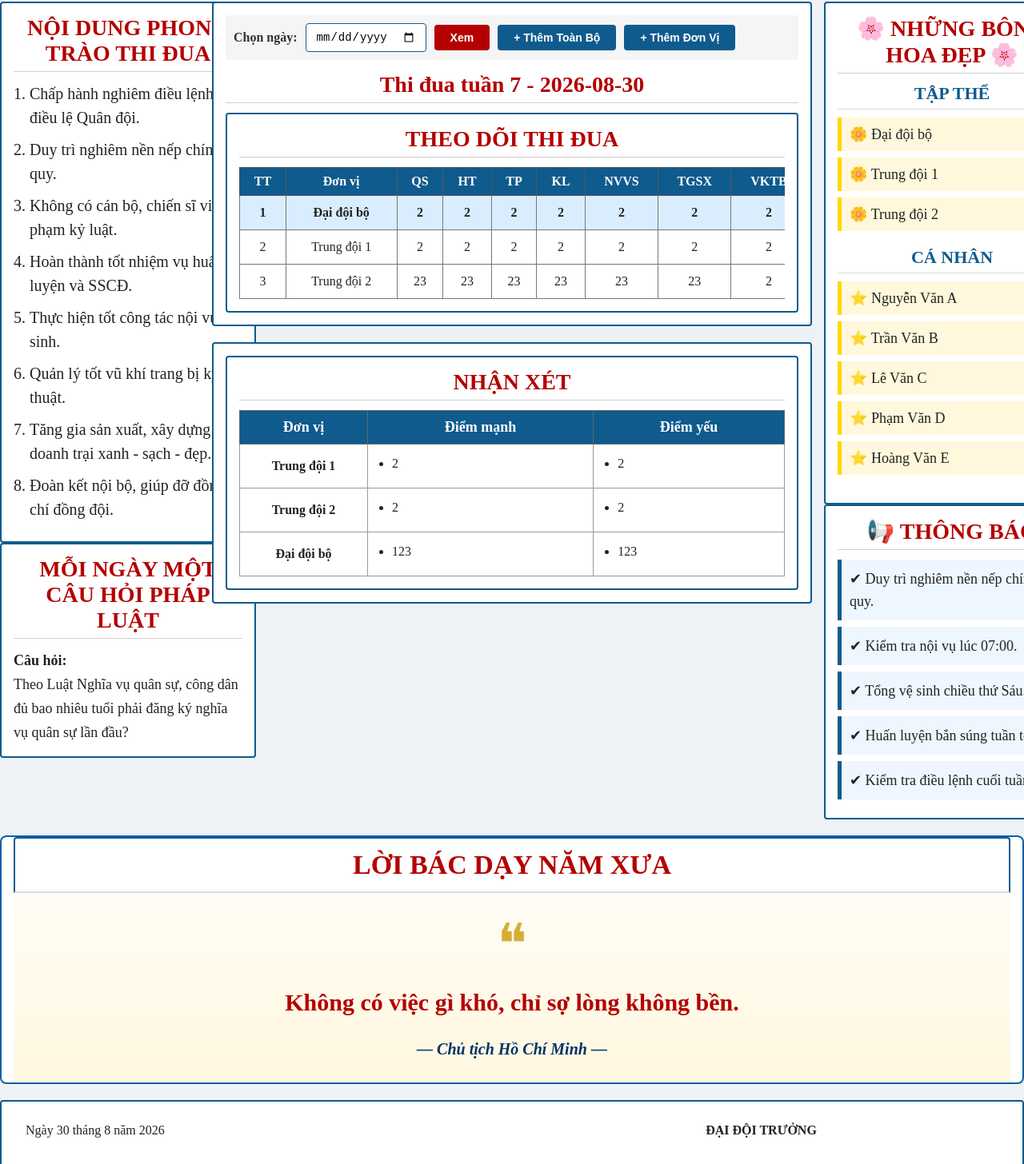
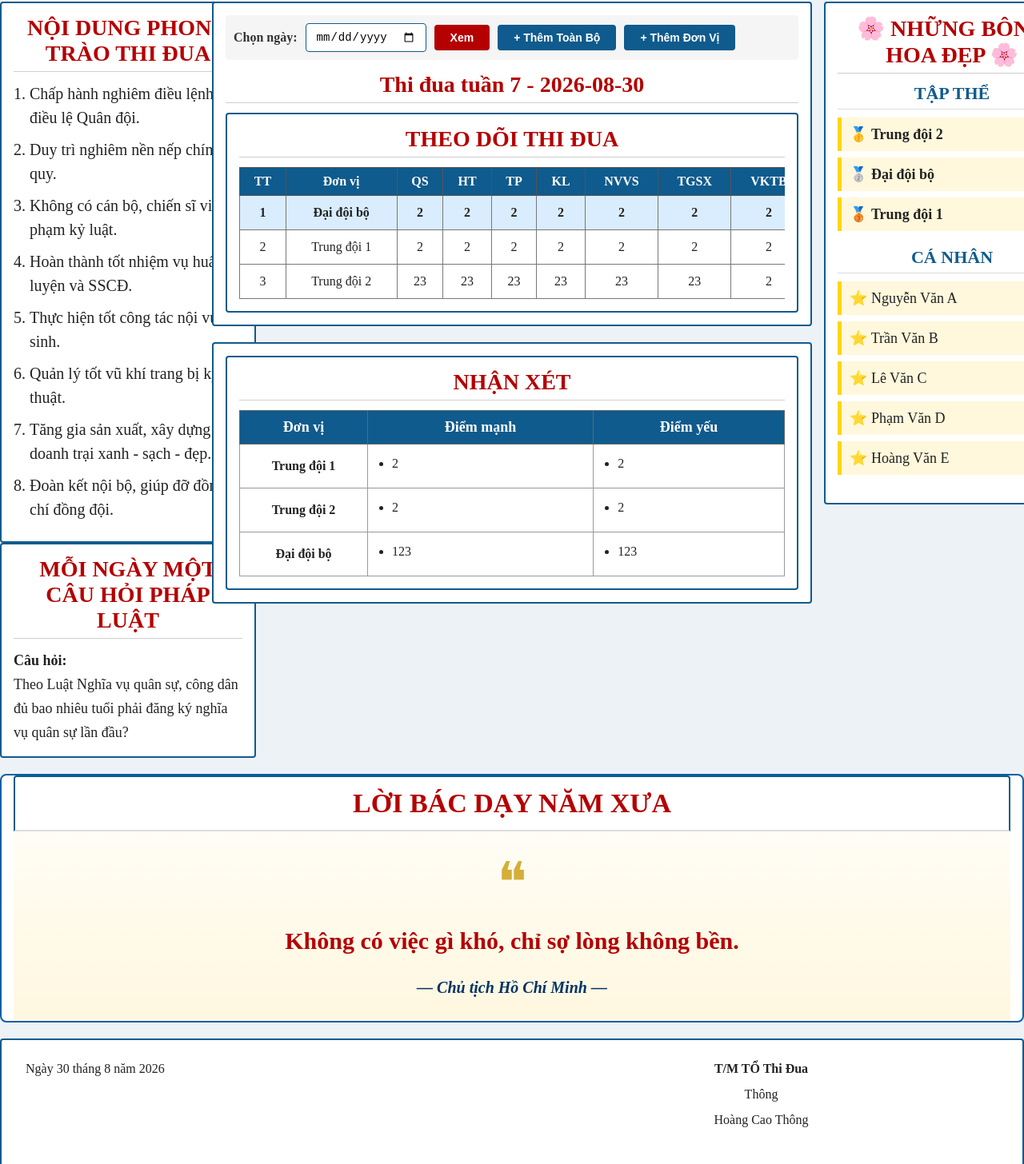
Before and after one commit to NguyenTienDat301/my-react-app, a React (Vite) app: page / in a window 1280 px wide. Shown: the part 128-1584 px from the top of the page at 80% size. Built offline with nearby package versions, Linux system fonts and the light colour scheme; data requests are answered from the project's data file.

Commit message:
fix rightPanel

```diff
--- a/src/components/Footer.tsx
+++ b/src/components/Footer.tsx
@@ -23,10 +23,12 @@ const Footer: React.FC<FooterProps> = ({ currentWeek }) => {
       </div>
 
       <div className="signature">
-        <strong>ĐẠI ĐỘI TRƯỞNG</strong>
+        <strong>T/M TỔ Thi Đua</strong>
 
         <br />
+        Thông
         <br />
+        Hoàng Cao Thông
         <br />
         <br />
 
--- a/src/components/RightPanel.tsx
+++ b/src/components/RightPanel.tsx
@@ -1,6 +1,26 @@
 import React from "react";
+import type { Score } from "../types/interface";
 
-const RightPanel: React.FC = () => {
+interface RightPanelProps {
+  scores: Score[];
+}
+
+const RightPanel: React.FC<RightPanelProps> = ({ scores }) => {
+  // Tính tổng điểm
+  const ranking = [...scores]
+    .map((item) => ({
+      ...item,
+      total:
+        item.quanSo +
+        item.hocTap +
+        item.tacPhong +
+        item.kyLuat +
+        item.noiVu +
+        item.tangGia +
+        item.vkTrangBi,
+    }))
+    .sort((a, b) => b.total - a.total);
+
   return (
     <aside className="right-panel">
       {/* Những bông hoa đẹp */}
@@ -11,9 +31,19 @@ const RightPanel: React.FC = () => {
           <h4>TẬP THỂ</h4>
 
           <ul>
-            <li>🌼 Đại đội bộ</li>
-            <li>🌼 Trung đội 1</li>
-            <li>🌼 Trung đội 2</li>
+            {ranking.length > 0 ? (
+              ranking.map((item, index) => (
+                <li key={item.id}>
+                  {index === 0 && "🥇"}
+                  {index === 1 && "🥈"}
+                  {index === 2 && "🥉"}
+                  {index > 2 && "🌼"}{" "}
+                  <strong>{item.unit}</strong>
+                </li>
+              ))
+            ) : (
+              <li>Chưa có dữ liệu</li>
+            )}
           </ul>
         </div>
 
@@ -30,7 +60,7 @@ const RightPanel: React.FC = () => {
         </div>
       </div>
 
-      {/* Thông báo */}
+      {/* Thông báo
       <div className="box">
         <h3>📢 THÔNG BÁO</h3>
 
@@ -41,17 +71,6 @@ const RightPanel: React.FC = () => {
           <li>✔ Huấn luyện bắn súng tuần tới.</li>
           <li>✔ Kiểm tra điều lệnh cuối tuần.</li>
         </ul>
-      </div>
-
-      {/* Đơn vị dẫn đầu */}
-      {/* <div className="box">
-        <h3>🏆 ĐƠN VỊ DẪN ĐẦU</h3>
-
-        <div className="leader-card">
-          <h2>Trung đội 1</h2>
-
-          <p>Hoàn thành xuất sắc nhiệm vụ tuần.</p>
-        </div>
       </div> */}
     </aside>
   );
--- a/src/pages/ThiDua.tsx
+++ b/src/pages/ThiDua.tsx
@@ -490,7 +490,7 @@ const ThiDua: React.FC = () => {
         {/* ================= CỘT PHẢI ================= */}
 
         <aside className="right-panel">
-          <RightPanel />
+          <RightPanel scores={scores} />
         </aside>
       </main>
 
```
